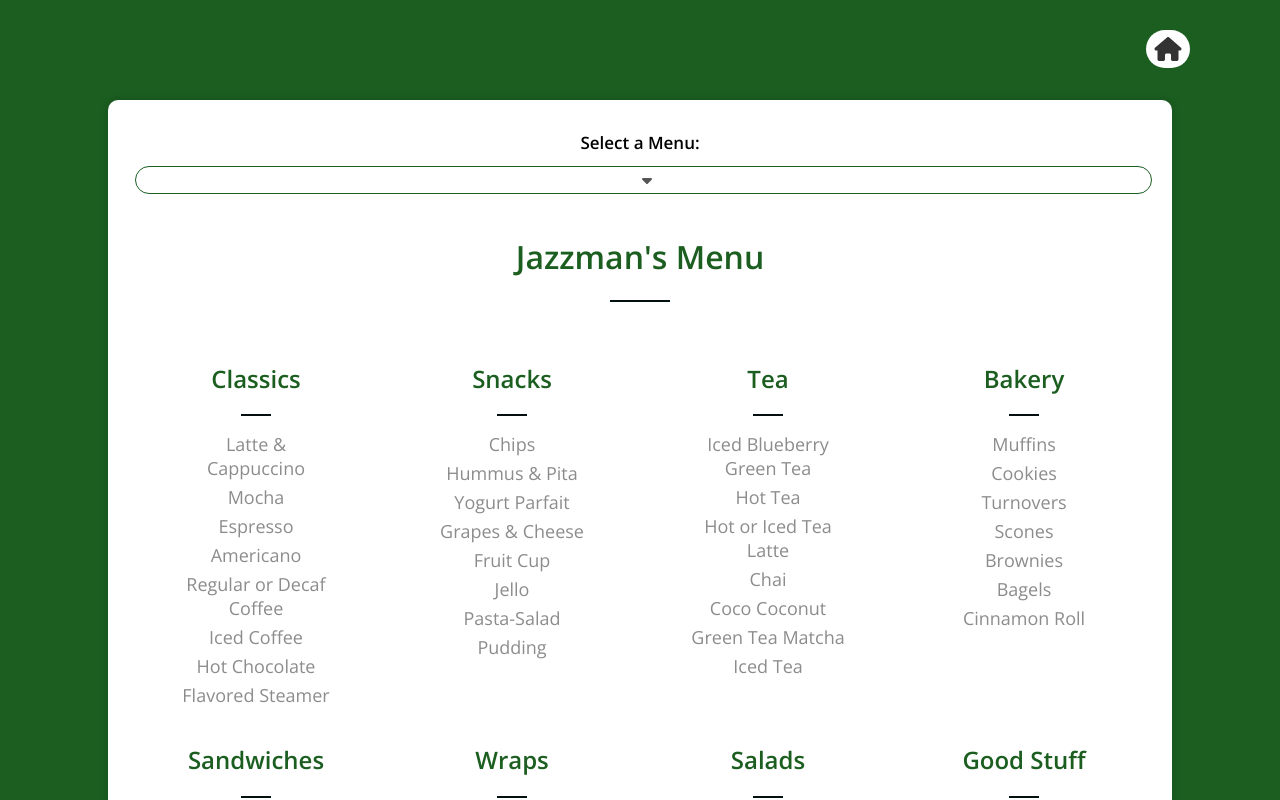
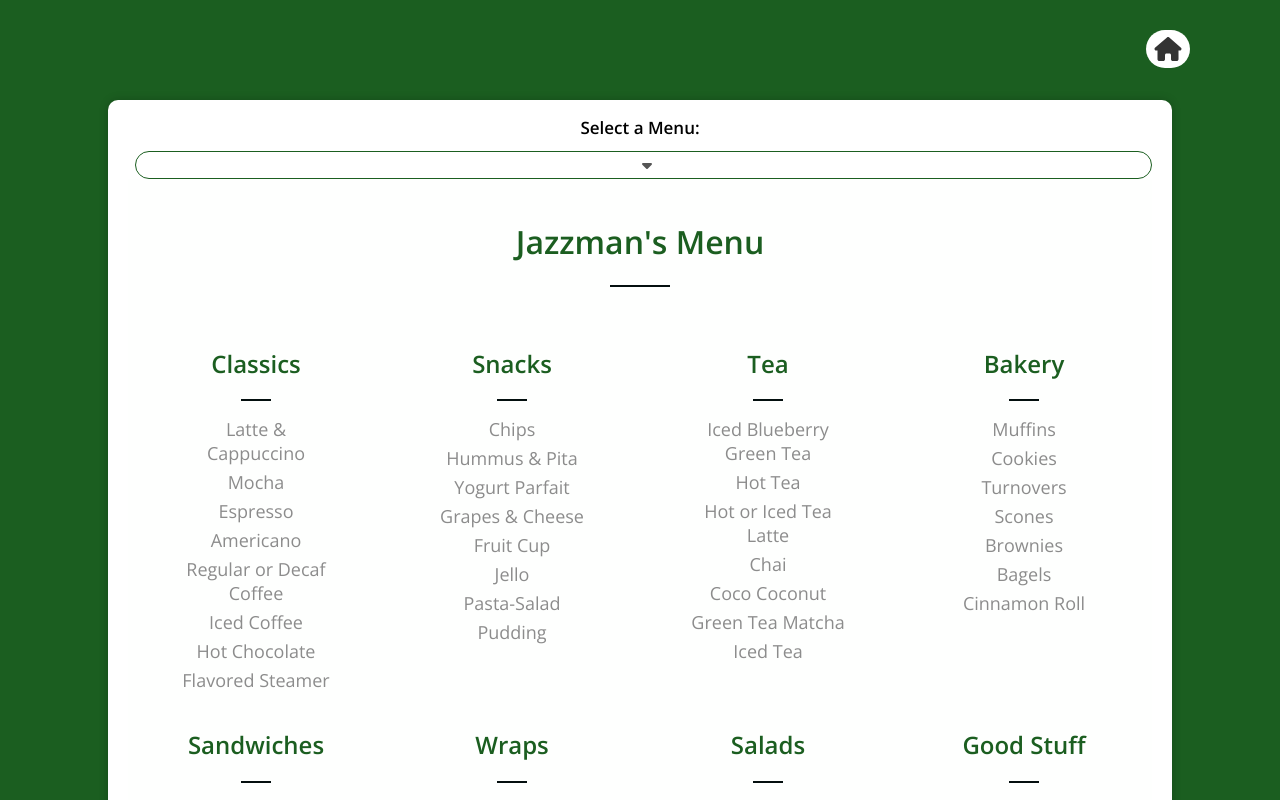
Before and after one commit to stevenson-space/shs, a Vue app: page /jazzmanMenu in a window 1280 px wide. Shown: the top 800 px of the page. Built offline with nearby package versions, Linux system fonts and the light colour scheme.

Commit message:
tried to change dropdown alignment

```diff
--- a/src/views/JazzmanMenu/JazzmanMenu.vue
+++ b/src/views/JazzmanMenu/JazzmanMenu.vue
@@ -5,7 +5,7 @@
             <h1 class="menu-text" for="menu-select">Select a Menu:</h1>
             <Dropdown :options="menuOptions"
                       :modelValue="selectedMenu"
-                      align="left"
+                      align="right"
                       direction="down"
                       @update:modelValue="onMenuSelect" />
 
@@ -469,7 +469,10 @@
   background-color: #ffffff
   border: 0px solid #000000
   border-radius: 10px
-  padding: 20px
+  padding-bottom: 20px
+  padding-right: 20px
+  padding-left: 20px
+  padding-top: 5px
   box-shadow: 0px 0px 10px rgba(0, 0, 0, 0.2)
   margin: auto
 
```
